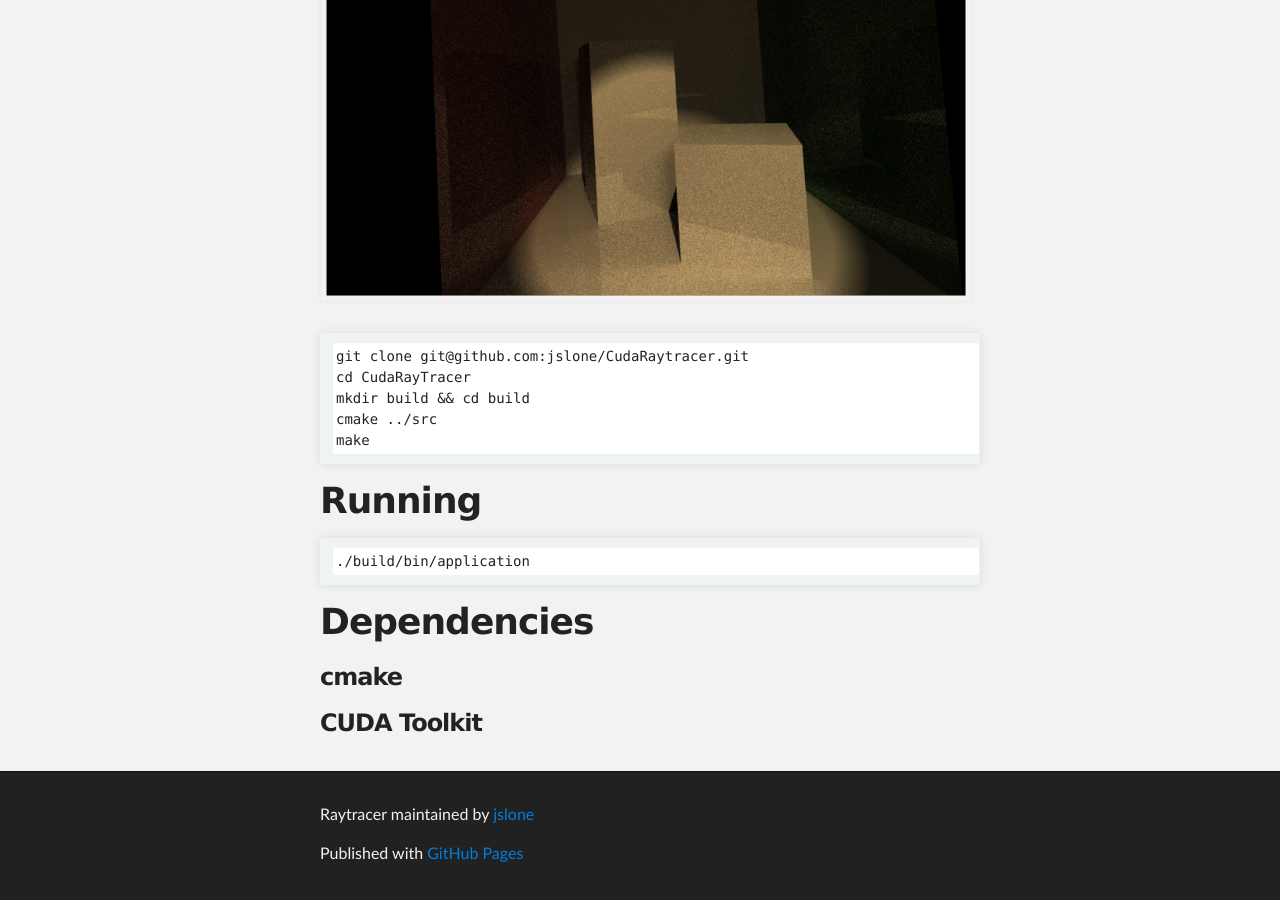
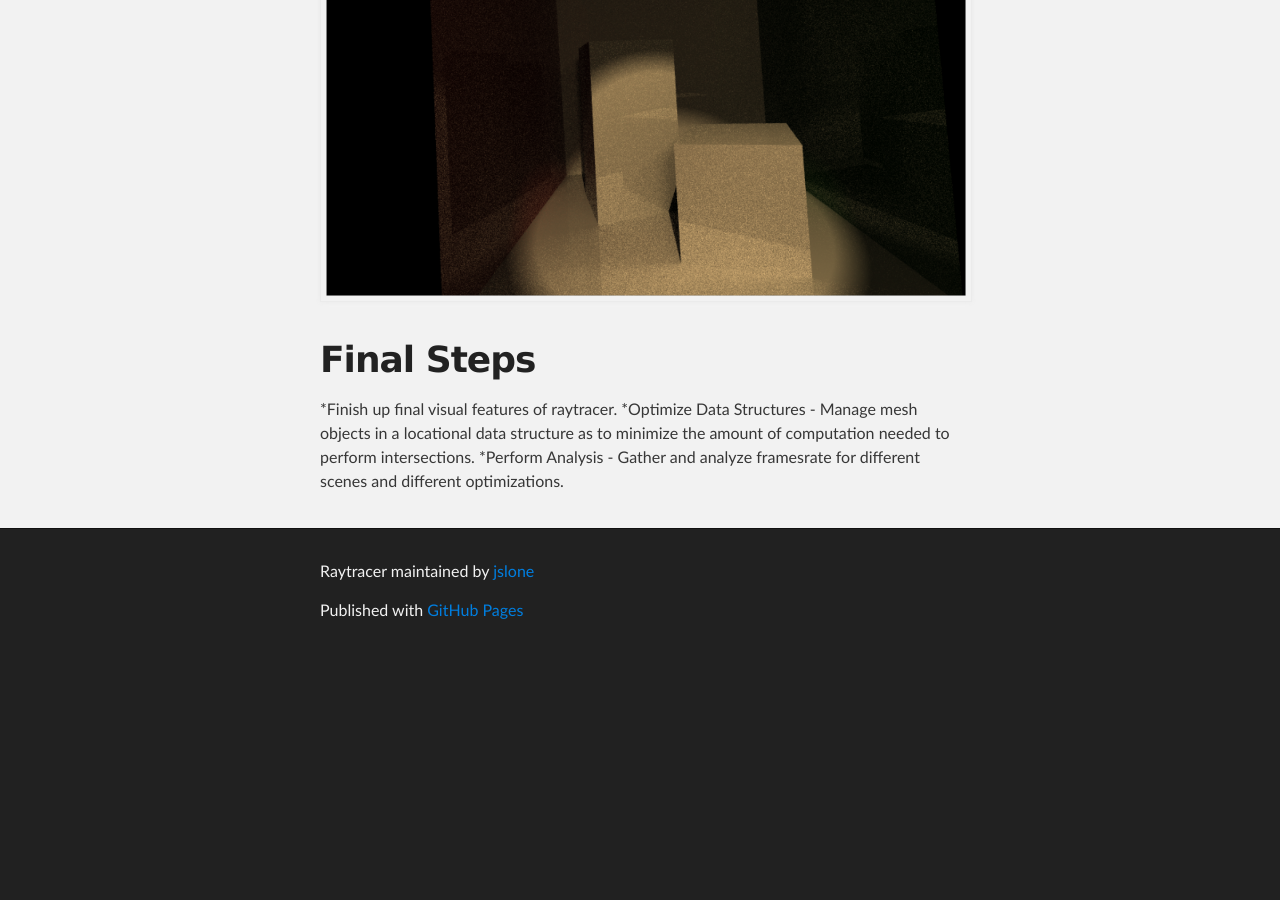
Before and after one commit to jslone/CudaRaytracer, a Jekyll site: the page built from index.md, in a window 1280 px wide and 900 px high, scrolled down 2632 px. Built offline with Jekyll 4.4.1, drawn with Linux system fonts in a browser that asks for light colours; after the commit the page ends 3289 px from its top, so only the background shows below that.

Commit message:
Added some text

```diff
--- a/index.md
+++ b/index.md
@@ -20,22 +20,8 @@ A real-time GPU raytracer created using CUDA and adaptive thread-block allocatio
 ## Scene Converging
 ![Converging Render](images/converging.PNG "Converging Render")
 
-~~~
-git clone git@github.com:jslone/CudaRaytracer.git
-cd CudaRayTracer
-mkdir build && cd build
-cmake ../src
-make
-~~~
+# Final Steps
 
-# Running
-
-~~~
-./build/bin/application
-~~~
-
-# Dependencies
-
-### cmake
-
-### CUDA Toolkit
+*Finish up final visual features of raytracer.
+*Optimize Data Structures - Manage mesh objects in a locational data structure as to minimize the amount of computation needed to perform intersections.
+*Perform Analysis - Gather and analyze framesrate for different scenes and different optimizations.
```
